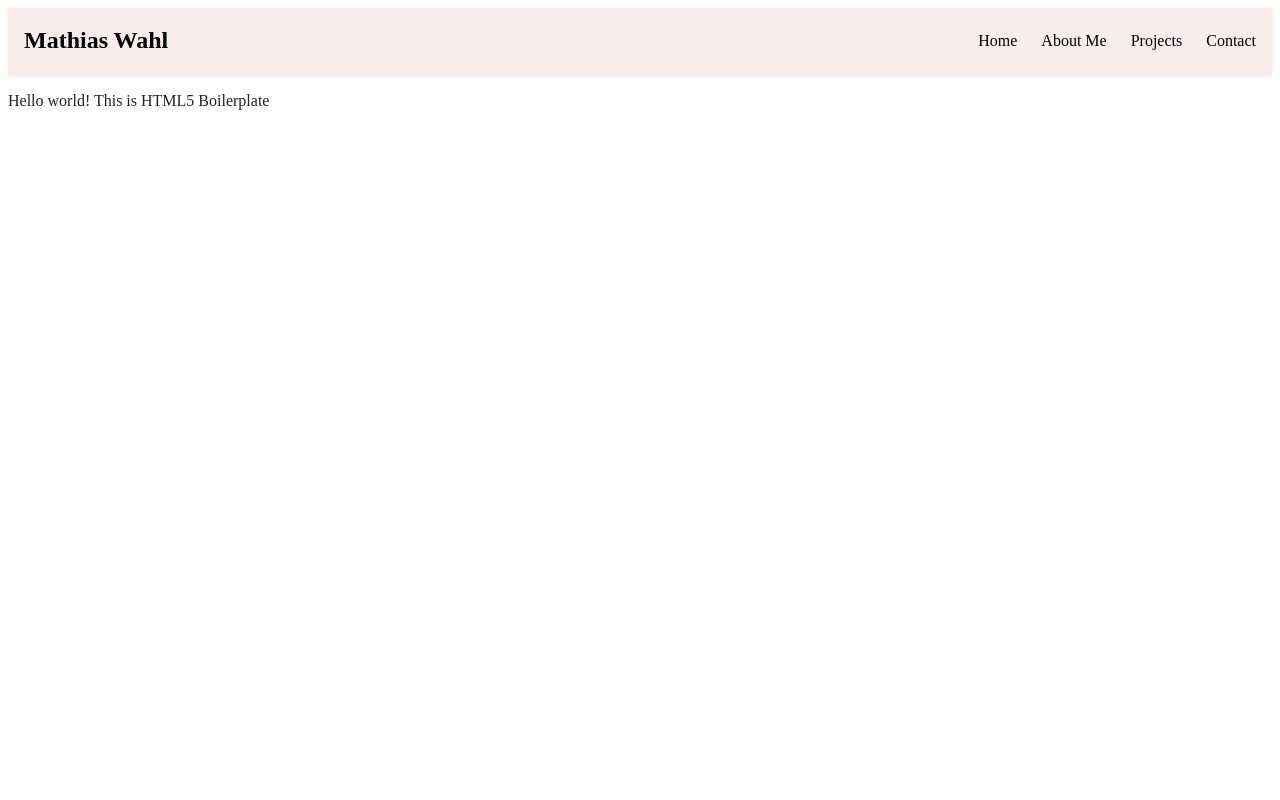
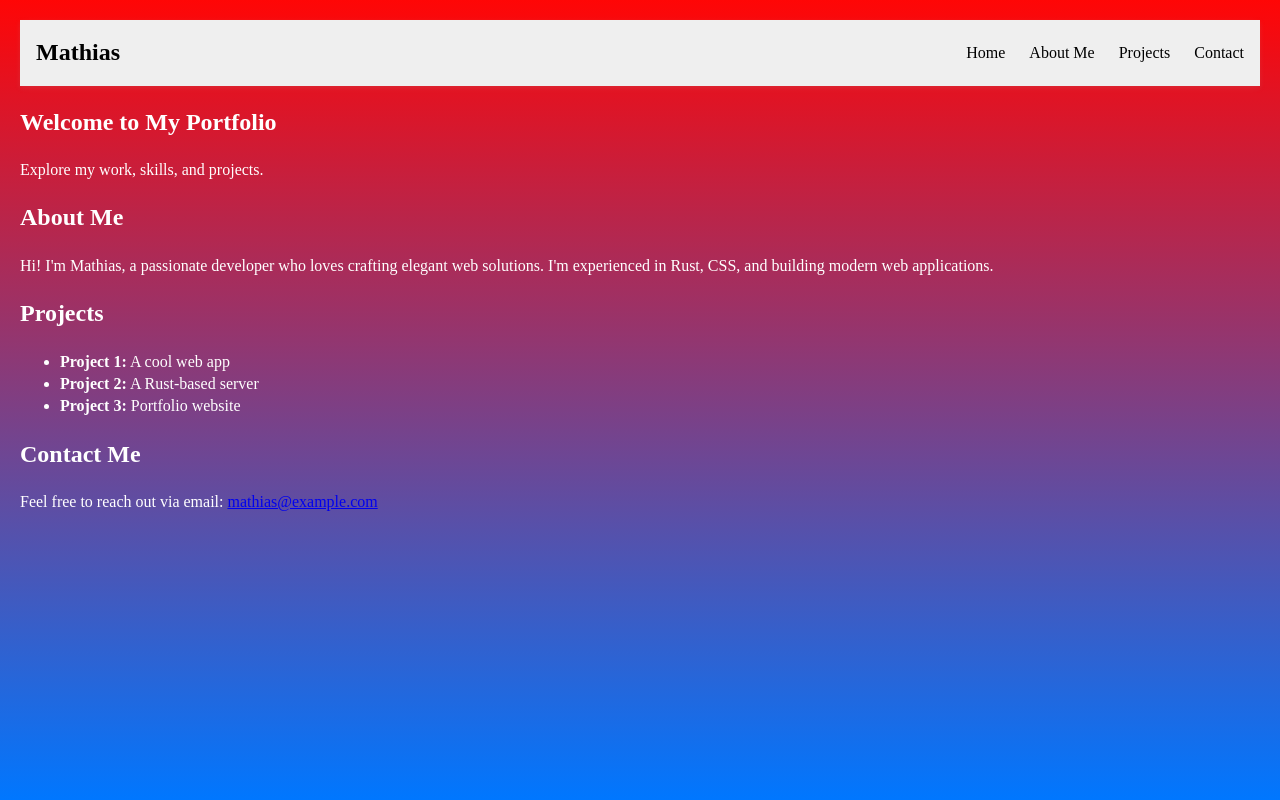
Before and after one commit to Lynix152/Lynix152.github.io, a website built with webpack: page index.html in a window 1280 px wide. Built offline with nearby package versions, Linux system fonts and the light colour scheme.

Commit message:
Commit to push my stats :)

```diff
--- a/css/style.css
+++ b/css/style.css
@@ -1,28 +1,11 @@
 /*! HTML5 Boilerplate v9.0.1 | MIT License | https://html5boilerplate.com/ */
 
-/* main.css 3.0.0 | MIT License | https://github.com/h5bp/main.css#readme */
-/*
- * What follows is the result of much research on cross-browser styling.
- * Credit left inline and big thanks to Nicolas Gallagher, Jonathan Neal,
- * Kroc Camen, and the H5BP dev community and team.
- */
-
-/* ==========================================================================
-   Base styles: opinionated defaults
-   ========================================================================== */
-
+/* Base styles */
 html {
   color: #222;
   font-size: 1em;
   line-height: 1.4;
 }
-
-/*
- * Remove text-shadow in selection highlight:
- * https://twitter.com/miketaylr/status/12228805301
- *
- * Customize the background color to match your design.
- */
 
 ::-moz-selection {
   background: #b3d4fc;
@@ -34,10 +17,6 @@ html {
   text-shadow: none;
 }
 
-/*
- * A better looking default horizontal rule
- */
-
 hr {
   display: block;
   height: 1px;
@@ -46,12 +25,6 @@ hr {
   margin: 1em 0;
   padding: 0;
 }
-
-/*
- * Remove the gap between audio, canvas, iframes,
- * images, videos and the bottom of their containers:
- * https://github.com/h5bp/html5-boilerplate/issues/440
- */
 
 audio,
 canvas,
@@ -62,49 +35,21 @@ video {
   vertical-align: middle;
 }
 
-/*
- * Remove default fieldset styles.
- */
-
 fieldset {
   border: 0;
   margin: 0;
   padding: 0;
 }
 
-/*
- * Allow only vertical resizing of textareas.
- */
-
 textarea {
   resize: vertical;
 }
 
-/* ==========================================================================
-   Author's custom styles
-   ========================================================================== */
-
-/* ==========================================================================
-   Helper classes
-   ========================================================================== */
-
-/*
- * Hide visually and from screen readers
- */
-
+/* Helper classes */
 .hidden,
 [hidden] {
   display: none !important;
 }
-
-/*
- * Hide only visually, but have it available for screen readers:
- * https://snook.ca/archives/html_and_css/hiding-content-for-accessibility
- *
- * 1. For long content, line feeds are not interpreted as spaces and small width
- *    causes content to wrap 1 word per line:
- *    https://medium.com/@jessebeach/beware-smushed-off-screen-accessible-text-5952a4c2cbfe
- */
 
 .visually-hidden {
   border: 0;
@@ -116,14 +61,7 @@ textarea {
   position: absolute;
   white-space: nowrap;
   width: 1px;
-  /* 1 */
 }
-
-/*
- * Extends the .visually-hidden class to allow the element
- * to be focusable when navigated to via the keyboard:
- * https://www.drupal.org/node/897638
- */
 
 .visually-hidden.focusable:active,
 .visually-hidden.focusable:focus {
@@ -136,20 +74,9 @@ textarea {
   width: auto;
 }
 
-/*
- * Hide visually and from screen readers, but maintain layout
- */
-
 .invisible {
   visibility: hidden;
 }
-
-/*
- * Clearfix: contain floats
- *
- * The use of `table` rather than `block` is only necessary if using
- * `::before` to contain the top-margins of child elements.
- */
 
 .clearfix::before,
 .clearfix::after {
@@ -161,28 +88,15 @@ textarea {
   clear: both;
 }
 
-/* ==========================================================================
-   EXAMPLE Media Queries for Responsive Design.
-   These examples override the primary ('mobile first') styles.
-   Modify as content requires.
-   ========================================================================== */
-
+/* Responsive Design */
 @media only screen and (min-width: 35em) {
-  /* Style adjustments for viewports that meet the condition */
 }
 
 @media print,
-  (-webkit-min-device-pixel-ratio: 1.25),
-  (min-resolution: 1.25dppx),
-  (min-resolution: 120dpi) {
-  /* Style adjustments for high resolution devices */
+(-webkit-min-device-pixel-ratio: 1.25),
+(min-resolution: 1.25dppx),
+(min-resolution: 120dpi) {
 }
-
-/* ==========================================================================
-   Print styles.
-   Inlined to avoid the additional HTTP request:
-   https://www.phpied.com/delay-loading-your-print-css/
-   ========================================================================== */
 
 @media print {
   *,
@@ -190,7 +104,6 @@ textarea {
   *::after {
     background: #fff !important;
     color: #000 !important;
-    /* Black prints faster */
     box-shadow: none !important;
     text-shadow: none !important;
   }
@@ -208,10 +121,6 @@ textarea {
     content: " (" attr(title) ")";
   }
 
-  /*
-   * Don't show links that are fragment identifiers,
-   * or use the `javascript:` pseudo protocol
-   */
   a[href^="#"]::after,
   a[href^="javascript:"]::after {
     content: "";
@@ -245,12 +154,9 @@ textarea {
   }
 }
 
-
-
-
 /* NavBar Styling */
 .navbar {
-  background-color: #f8ecec;
+  background-color: #efefef;
   color: black;
   padding: 1em 0;
   position: sticky;
@@ -259,7 +165,6 @@ textarea {
   width: 100%;
   box-shadow: 0px 2px 5px rgba(182, 130, 130, 0.2);
 }
-
 
 .navbar .container {
   display: flex;
@@ -310,3 +215,28 @@ textarea {
 .navbar .nav-links a:hover::after {
   width: 100%;
 }
+
+/* Background Highlight */
+body {
+  position: relative;
+  margin: 0;
+  height: 100vh;
+  overflow: hidden;
+}
+
+.background-highlight {
+  position: absolute;
+  top: 0;
+  left: 0;
+  right: 0;
+  bottom: 0;
+  background: linear-gradient(to bottom, rgb(255, 6, 6), rgb(0, 119, 255));
+  z-index: 1;
+}
+
+.content {
+  position: relative;
+  z-index: 2;
+  padding: 20px;
+  color: white;
+}
--- a/index.html
+++ b/index.html
@@ -23,22 +23,53 @@
 </head>
 
 <body>
+<!-- Background Highlight -->
+<div class="background-highlight"></div>
+
+<!-- Main Content -->
+<div class="content">
   <!-- Navigation Bar -->
   <nav class="navbar">
     <div class="container">
-    <a href="#" class="logo">Mathias Wahl</a>
+      <a href="#" class="logo">Mathias</a>
       <ul class="nav-links">
         <li><a href="#home">Home</a></li>
         <li><a href="#about">About Me</a></li>
         <li><a href="#projects">Projects</a></li>
         <li><a href="#contact">Contact</a></li>
-
       </ul>
     </div>
   </nav>
 
-<!-- Main Content -->
-<p>Hello world! This is HTML5 Boilerplate</p>
+  <!-- Page Content -->
+  <section id="home">
+    <h1>Welcome to My Portfolio</h1>
+    <p>Explore my work, skills, and projects.</p>
+  </section>
+
+  <section id="about">
+    <h2>About Me</h2>
+    <p>
+      Hi! I'm Mathias, a passionate developer who loves crafting elegant
+      web solutions. I'm experienced in Rust, CSS, and building modern web
+      applications.
+    </p>
+  </section>
+
+  <section id="projects">
+    <h2>Projects</h2>
+    <ul>
+      <li><strong>Project 1:</strong> A cool web app</li>
+      <li><strong>Project 2:</strong> A Rust-based server</li>
+      <li><strong>Project 3:</strong> Portfolio website</li>
+    </ul>
+  </section>
+
+  <section id="contact">
+    <h2>Contact Me</h2>
+    <p>Feel free to reach out via email: <a href="mailto:mathias@example.com">mathias@example.com</a></p>
+  </section>
+</div>
 
 <script src="js/app.js"></script>
 </body>
```
Lines whose indentation alone changed are shown as unchanged.
